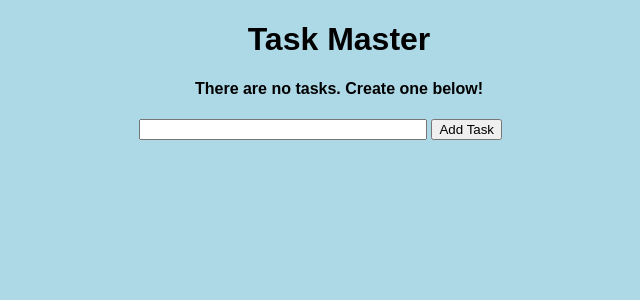
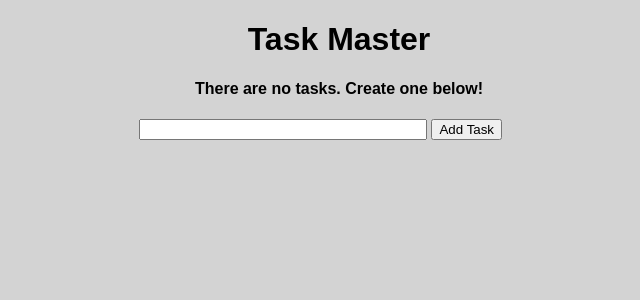
Before and after one commit to cloudacode/cicd-demo, a Flask app: page / in a window 1280 px wide. Shown: the top 300 px of the page, without its empty margins (301-941 px from the left). Run offline with Flask 3, Linux system fonts and the light colour scheme.

Commit message:
change bg colour

```diff
--- a/flask-app/static/css/main.css
+++ b/flask-app/static/css/main.css
@@ -1,7 +1,7 @@
 body, html {
     margin: 0;
     font-family: sans-serif;
-    background-color: lightblue;
+    background-color: lightgray;
 }
 
 .content {
```
